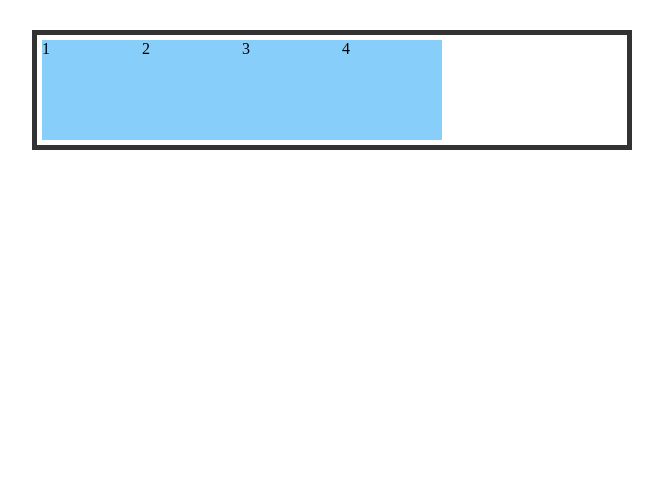
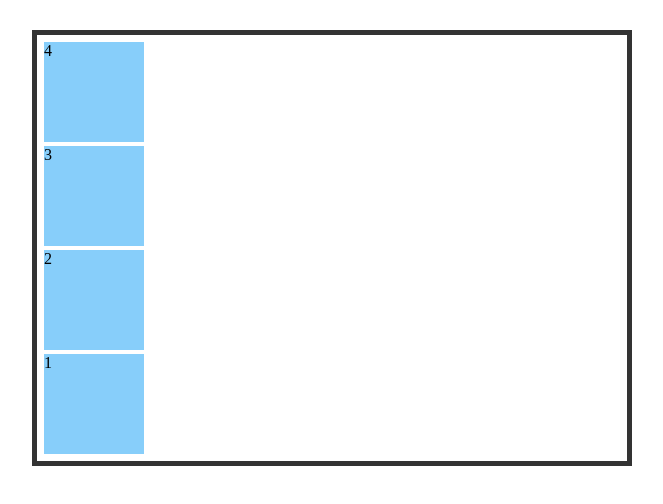
Before and after one commit to Ballsky26/flexbox, a plain HTML site: page index.html in a window 1280 px wide. Shown: the whole page, without its empty margins (308-971 px from the left). Drawn offline with Linux system fonts and the light colour scheme.

Commit message:
Flex-direction

```diff
--- a/style.css
+++ b/style.css
@@ -5,10 +5,12 @@
     padding: 5px;
     box-sizing: border-box;
     display: flex;
+    flex-direction: column-reverse;
 }
 
 .container div {
     width: 100px;
     height: 100px;
     background-color: lightskyblue;
+    margin: 2px;
 }
```
